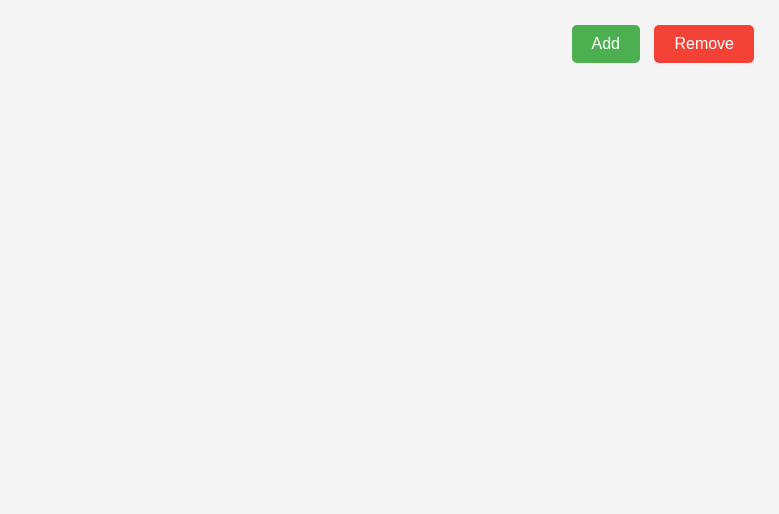
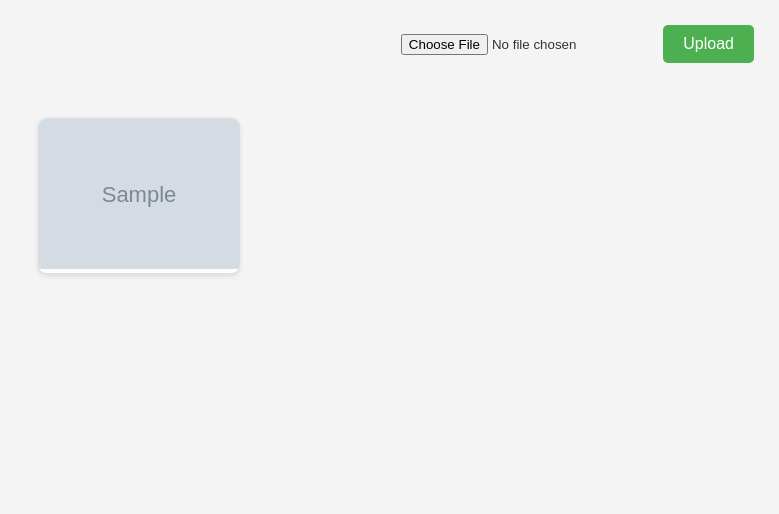
Before and after one commit to JDXing/project, a Flask app: template Templates/galary.html in a window 1280 px wide. Shown: the part 202-716 px from the top of the page, without its empty margins (501-1280 px from the left). Run offline with Flask 3, Linux system fonts and the light colour scheme; the template is opened without the code that fills it: most values are stand-ins (such as "Sample title", 1, 10 or a date in 2020); grey boxes marked "Sample" are stand-in pictures.

Commit message:
devito's 4th commit

```diff
--- a/Templates/galary.html
+++ b/Templates/galary.html
@@ -3,9 +3,8 @@
 <head>
     <meta charset="UTF-8">
     <meta name="viewport" content="width=device-width, initial-scale=1.0">
-    <title>Contact Us - [School Name]</title>
+    <title>Gallery - [School Name]</title>
     <link rel="stylesheet" href="{{ url_for('static', filename='common.css') }}">
-
 </head>
 <body>
 
@@ -21,44 +20,30 @@
         <h1>Gallery</h1>
         <p>Explore our visual journey through curated memories</p>
     </header>
+
     <div class="btn-container">
-        <input type="file" id="fileInput" accept="image/*" multiple hidden>
-        <button class="btn add" onclick="document.getElementById('fileInput').click()">Add</button>
-        <button class="btn remove" onclick="removeSelected()">Remove</button>
+        <!-- Upload Form -->
+        <form action="{{ url_for('upload_image') }}" method="POST" enctype="multipart/form-data">
+            <input type="file" name="file" accept="image/*" required>
+            <button type="submit" class="btn add">Upload</button>
+        </form>
     </div>
 
     <section class="gallery" id="gallery">
+        {% if images %}
+            {% for image in images %}
+                <div class="gallery-item">
+                    <img src="{{ url_for('static', filename='uploads/' + image) }}" alt="{{ image }}">
+                </div>
+            {% endfor %}
+        {% else %}
+            <p>No images uploaded yet.</p>
+        {% endif %}
     </section>
 
     <footer>
         <p>&copy; 2025 [School Name]. All rights reserved.</p>
     </footer>
 
-    <script>
-        const fileInput = document.getElementById("fileInput");
-        const gallery = document.getElementById("gallery");
-
-        // Add images
-        fileInput.addEventListener("change", (event) => {
-            const files = event.target.files;
-            for (let file of files) {
-                const reader = new FileReader();
-                reader.onload = (e) => {
-                    const div = document.createElement("div");
-                    div.className = "gallery-item";
-                    div.innerHTML = `
-                        <img src="${e.target.result}" alt="${file.name}">
-                        <button class="remove-btn" onclick="this.parentElement.remove()">×</button>
-                    `;
-                    gallery.appendChild(div);
-                };
-                reader.readAsDataURL(file);
-            }
-        });
-
-        // Remove all images
-        function removeSelected() {
-            gallery.innerHTML = "";
-        }
-    </script>
+</body>
 </html>
--- a/app.py
+++ b/app.py
@@ -1,9 +1,9 @@
-from flask import Flask, render_template
+from flask import Flask, render_template, request, redirect, url_for
 import os
 
 app = Flask(__name__)
 
-app.config['UPLOAD_FOLDER'] ='static/uploads'
+app.config['UPLOAD_FOLDER'] = 'static/uploads'
 os.makedirs(app.config['UPLOAD_FOLDER'], exist_ok=True)
 
 @app.route('/')
@@ -21,11 +21,23 @@ def contactus():
 @app.route('/galary')
 def galary():
     images = os.listdir(app.config['UPLOAD_FOLDER'])
-    return render_template('galary.html',images=images)
+    return render_template('galary.html', images=images)
 
 @app.route('/academics')
 def academics():
     return render_template('academics.html')
 
+# ✅ New upload route
+@app.route('/upload', methods=['POST'])
+def upload_image():
+    if 'file' not in request.files:
+        return "No file part"
+    file = request.files['file']
+    if file.filename == '':
+        return "No selected file"
+    filepath = os.path.join(app.config['UPLOAD_FOLDER'], file.filename)
+    file.save(filepath)
+    return redirect(url_for('galary'))
+
 if __name__ == '__main__':
     app.run(debug=True)
```
